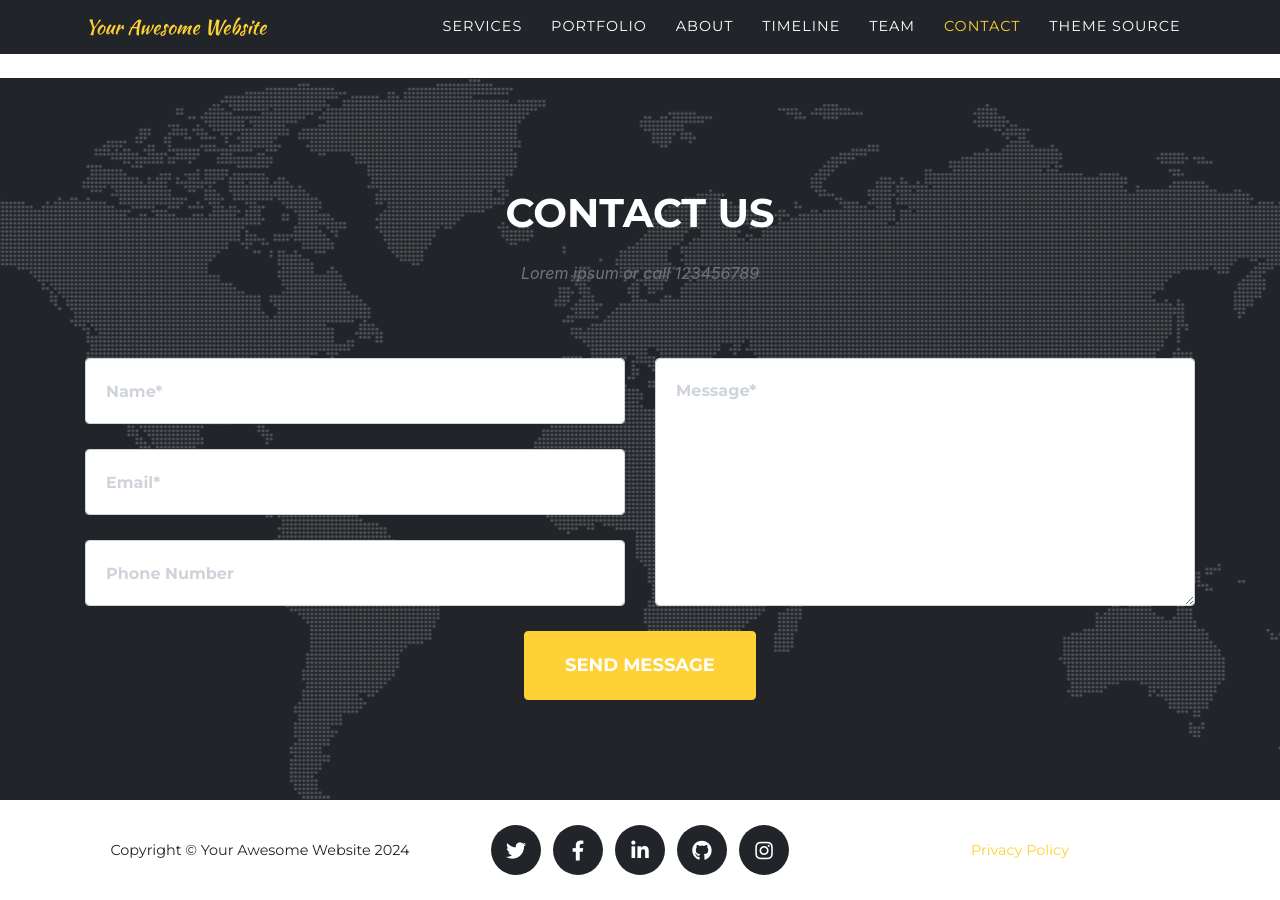
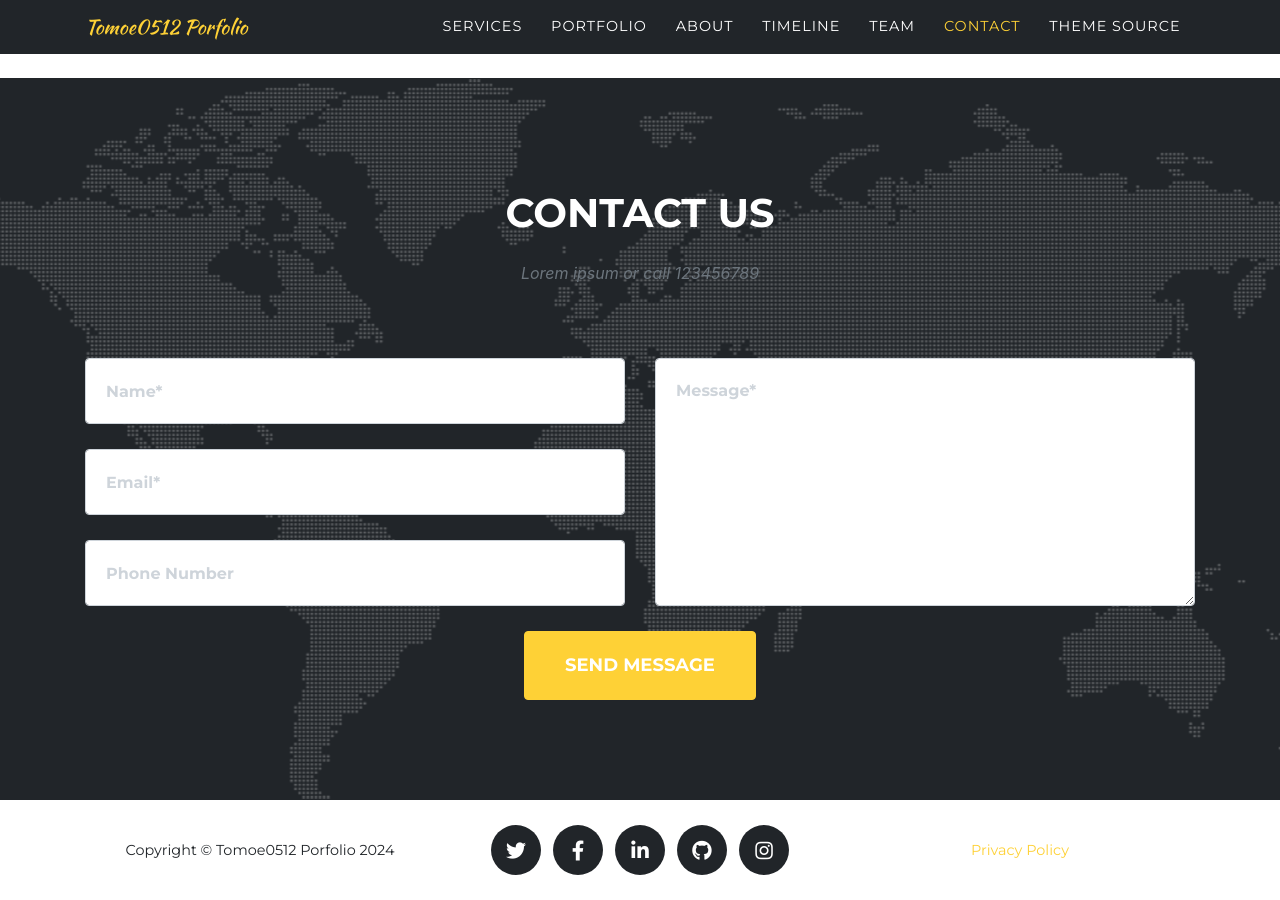
Before and after one commit to Tomoe0512/Tomoe0512.github.io, a Jekyll site: the page built from index.md, in a window 1280 px wide and 900 px high, scrolled down 5690 px. Built offline with Jekyll 4.4.1, drawn with Linux system fonts in a browser that asks for light colours; some web fonts are replaced.

Commit message:
add base description

```diff
--- a/_config.yml
+++ b/_config.yml
@@ -13,13 +13,13 @@
 
 theme: jekyll-agency
 
-url    : "" # the base hostname & protocol for your site, e.g. http://example.com
+url    : "Tomoe0512.github.io" # the base hostname & protocol for your site, e.g. http://example.com
 baseurl: "" # the subpath of your site, e.g. /blog
 
-title      : Your Awesome Website
-email      : your-email@example.com #this is also the email contact forms will go to
-description: "Site description"
-author     : Your Name
+title      : Tomoe0512 Porfolio
+email      : vene_garabatos@hotmail.com #this is also the email contact forms will go to
+description: "My porfolio B)"
+author     : Venecia Paz
 # logo:     #optional, defaults to site title
   # path: assets\img\clients\creative-market.jpg
   # height: 60 #height in px, defaults to 52px
```
